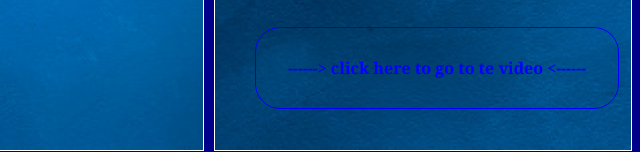
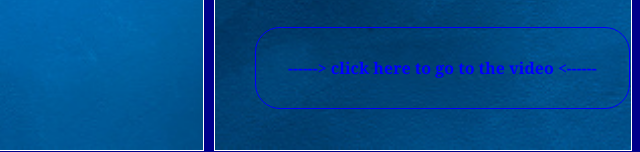
Before and after one commit to sanay67/Adani.html, a plain HTML site: page adani.html in a window 1280 px wide. Shown: the part 662-814 px from the top of the page, 640-1280 px from the left. Drawn offline with Linux system fonts and the light colour scheme.

Commit message:
Update adani.html

```diff
--- a/adani.html
+++ b/adani.html
@@ -46,7 +46,7 @@
                 </ul>
 
                   <ul style="list-style: none;">
-                      <li><a href="https://www.powtoon.com/s/d4Ev1bL1Bil/1/m/s">------> click here to go to te video <------</a></li>
+                      <li><a href="https://www.powtoon.com/s/d4Ev1bL1Bil/1/m/s">------> click here to go to the video <------</a></li>
                   </ul>
             </div>
             <div class="member-names">
```
